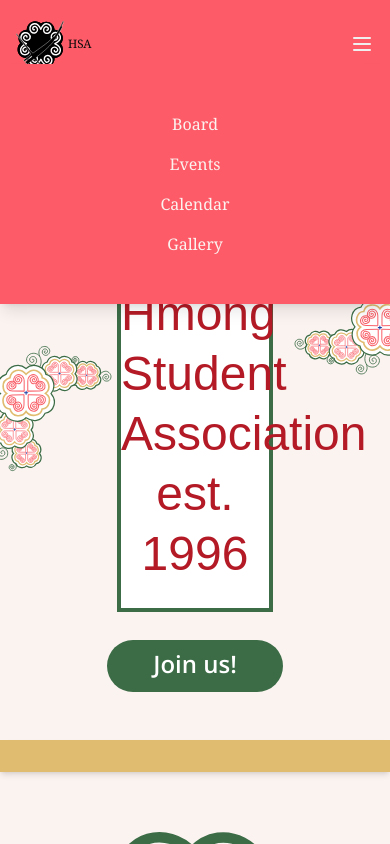
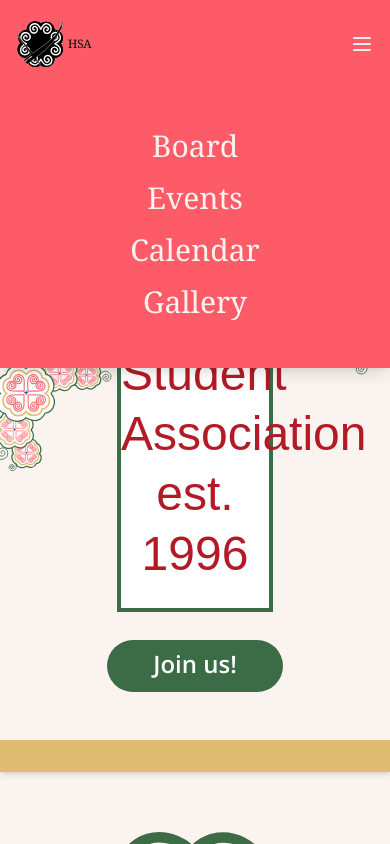
Before and after one commit to acm-ucr/hsa-website, a Next.js app: page / in a window 390 px wide. Both pictures are taken after a click on the element 362 px from the left and 44 px from the top of the page. Shown: the top 844 px of the page. Built offline with nearby package versions, Linux system fonts and the light colour scheme; a web font is replaced by a local one.

Commit message:
fixed text size and dropdown

```diff
--- a/src/components/Navigation.tsx
+++ b/src/components/Navigation.tsx
@@ -17,7 +17,7 @@ const Navigation = () => {
 
   return (
     <nav className="bg-hsa-pink-200 font-serif">
-      <div className="flex items-center justify-between px-4 py-4 lg:hidden">
+      <div className="flex items-center justify-between px-4 py-4 lg:hidden md:hidden">
         <Link href="/" className="flex items-center gap-[1vw]">
           <Image src={HSAlogo} alt="logo" className="w-12" />
           <div className="text-[3vw] sm:text-[2vw]">HSA</div>
@@ -27,7 +27,7 @@ const Navigation = () => {
         </div>
       </div>
 
-      <div className="hidden justify-between py-4 text-hsa-tan-100 lg:flex">
+      <div className="hidden justify-between py-4 text-hsa-tan-100 lg:flex md:flex">
         <Link href="/" className="ml-[4%] flex items-center gap-[1vw]">
           <Image src={HSAlogo} alt="logo" className="w-12" />
           <div className="text-[3vw] sm:text-[2vw]">HSA</div>
@@ -52,7 +52,7 @@ const Navigation = () => {
       </div>
 
       <div
-        className={`absolute left-0 top-16 z-50 w-full bg-hsa-pink-200 px-6 py-10 text-hsa-tan-100 shadow-lg lg:hidden ${
+        className={`absolute left-0 top-20 z-50 w-full text-3xl bg-hsa-pink-200 px-6 py-10 text-hsa-tan-100 shadow-lg lg:hidden md:hidden ${
           isMobileMenuOpen ? "block" : "hidden"
         }`}
       >
```
